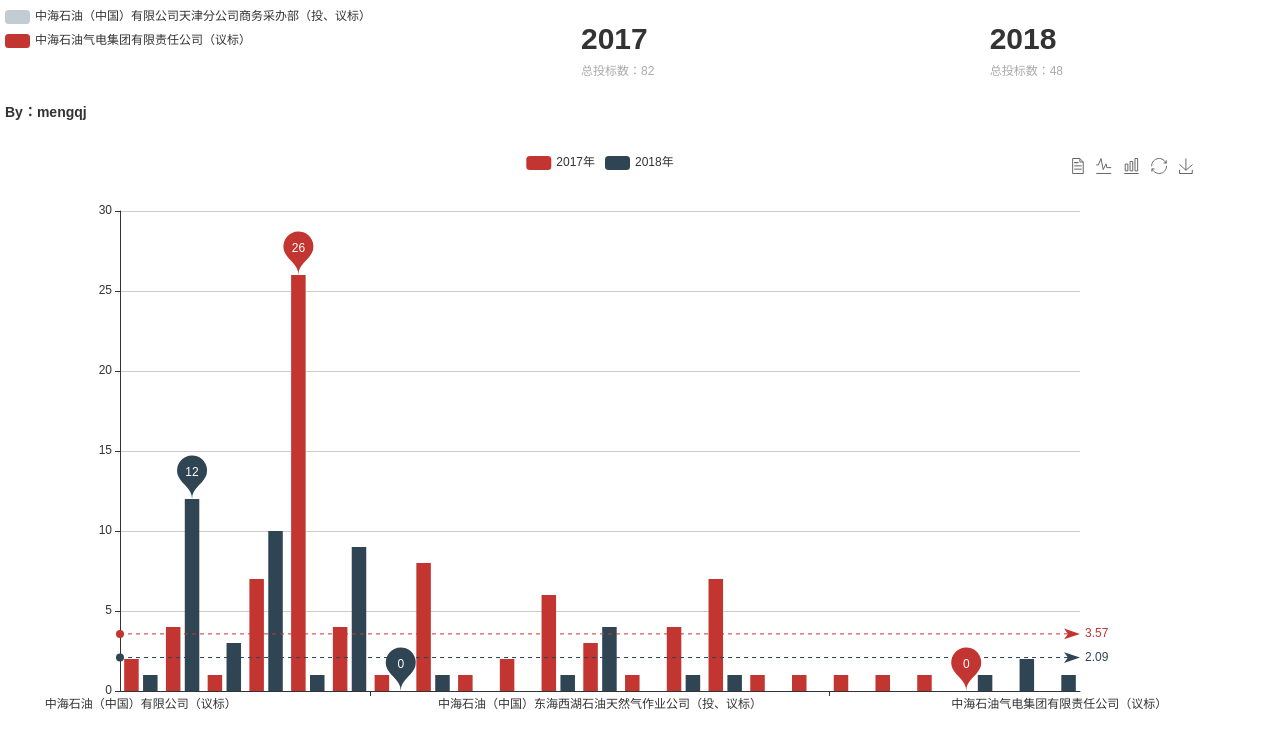
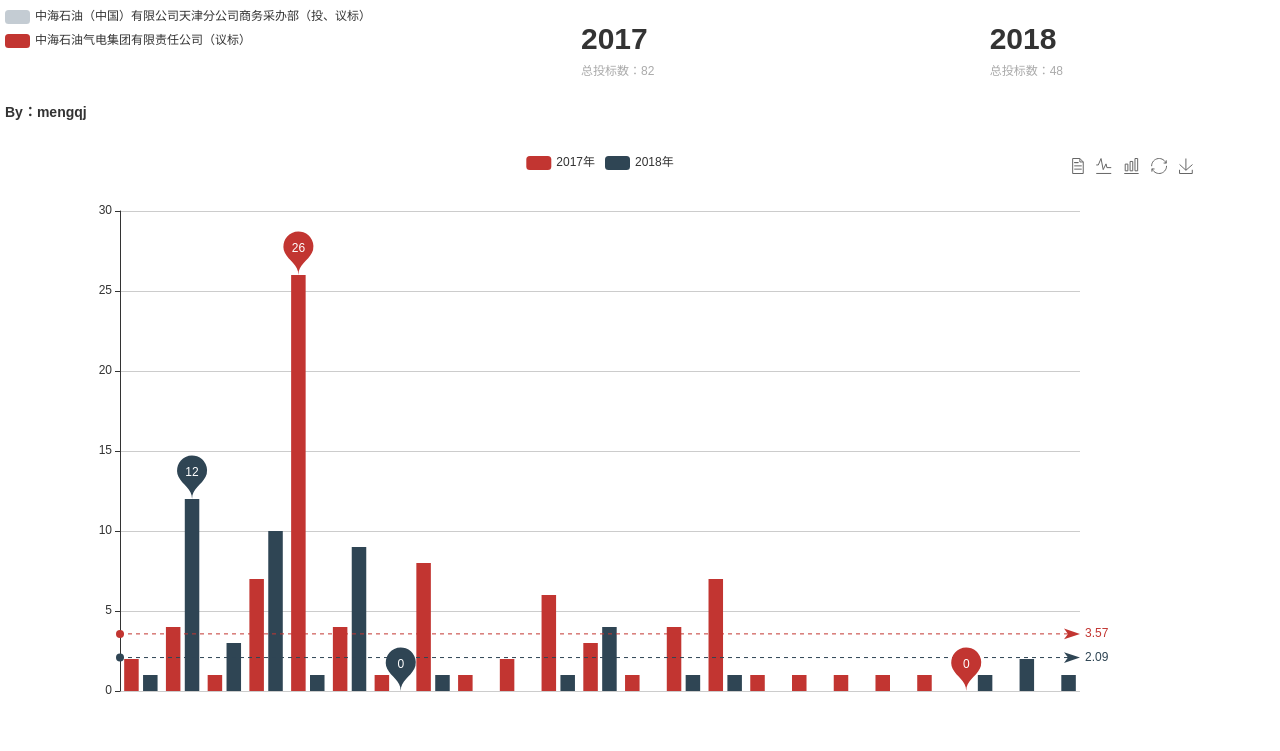
Before and after one commit to mcoq/EVE, a plain HTML site: page index.html in a window 1280 px wide. Shown: the part 499-1250 px from the top of the page. Drawn offline with Linux system fonts and the light colour scheme.

Commit message:
Update index.html

```diff
--- a/index.html
+++ b/index.html
@@ -369,6 +369,7 @@
                 xAxis: [
                     {
                         type: 'category',
+                        show: false,
                         data: ["中海石油（中国）有限公司（议标）",
                             "中海石油（中国）有限公司天津分公司（投、议标）",
                             "中海石油（中国）有限公司辽东作业公司（议标）",
```
